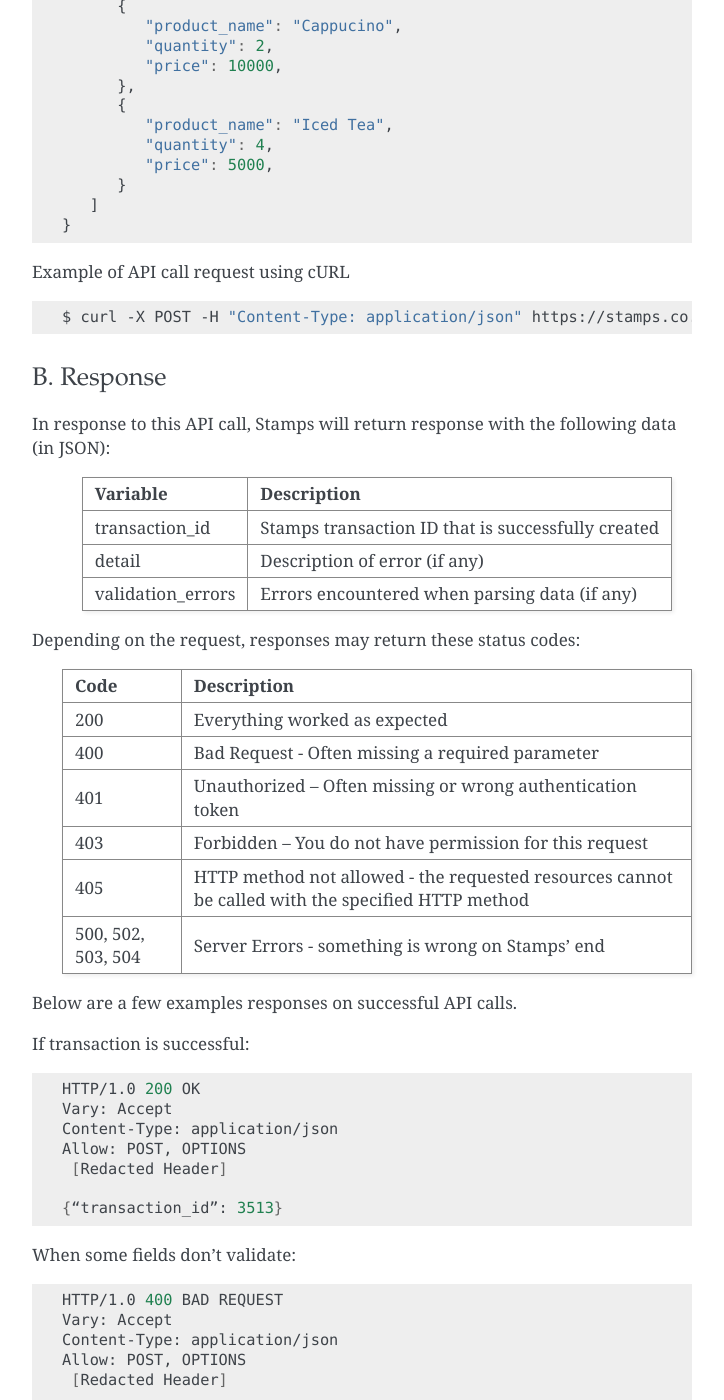
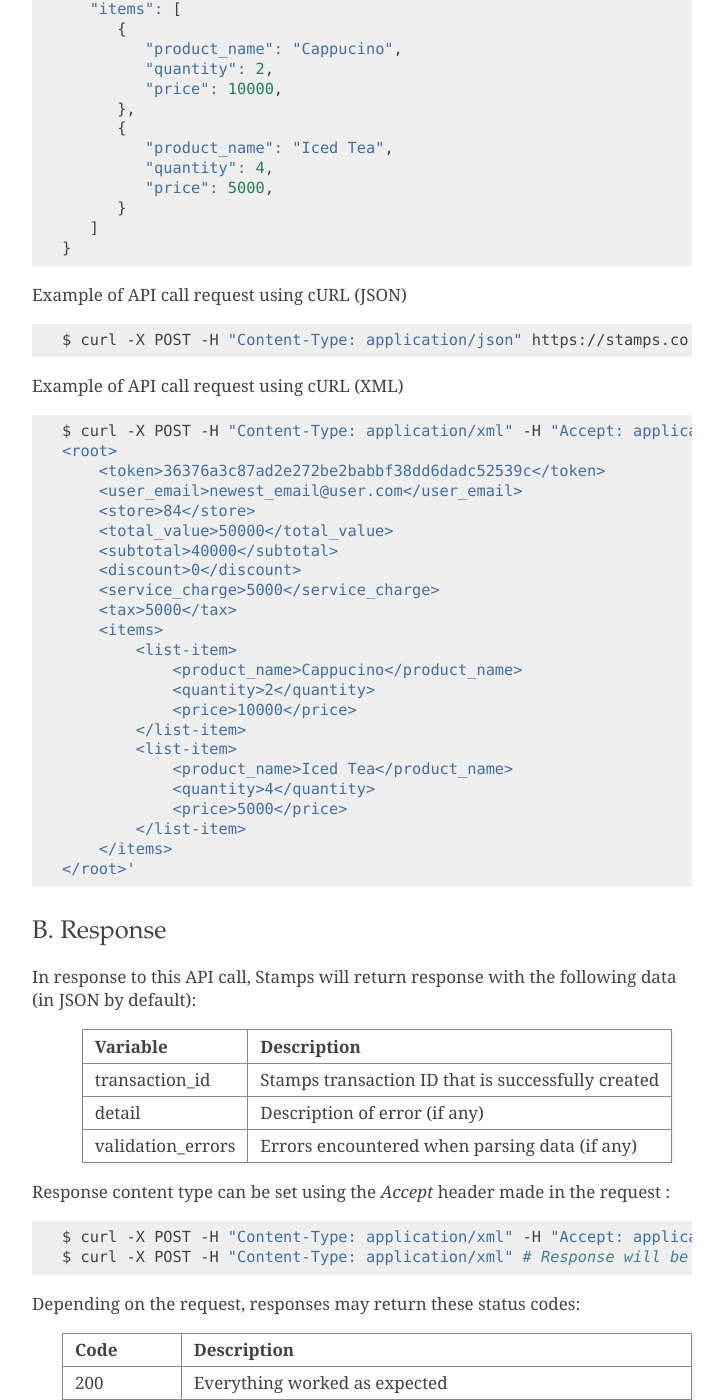
Before and after one commit to ui/stamps-api-docs, a Sphinx documentation site: the page built from source/transaction_api.rst, in a window 1280 px wide and 1400 px high, scrolled down 1217 px. Shown: the whole window, without its empty margins (388-1112 px from the left). Built offline with Sphinx 7.4.7, drawn with Linux system fonts in a browser that asks for light colours; some of the changed text lies outside the part shown.

Commit message:
Added xml documents to transaction api

```diff
--- a/source/transaction_api.rst
+++ b/source/transaction_api.rst
@@ -7,7 +7,8 @@ Transaction API
 | URL endpoint: https://stamps.co.id/api/transactions/add
 | Allowed Method: POST
 | Require Authentication: Yes
-| Expected content type: application/json
+| Expected Content Type: application/json, application/xml
+| Response Content Type: application/json(default), application/xml
 
 
 A. Request
@@ -70,19 +71,44 @@ Here's an example of how the API call might look like in JSON format:
         }
 
 
-Example of API call request using cURL
+Example of API call request using cURL (JSON)
 
 .. code-block :: bash
 
     $ curl -X POST -H "Content-Type: application/json" https://stamps.co.id/api/transactions/add -i -d '{ "token": "aaabbbcccdddeeeffff", "user_email": "Customer@stamps.co.id", "store": 2, "invoice_number": "abc123", "total_value": 50000, "subtotal": 40000, "discount": 0, "service_charge": 5000, "tax": 50000, "items": [{"product_name": "Cappucino", "quantity": 2, "price": 10000}, {"product_name": "Iced Tea", "quantity": 4, "price": 5000}]}'
 
+Example of API call request using cURL (XML)
 
+.. code-block :: bash
 
+    $ curl -X POST -H "Content-Type: application/xml" -H "Accept: application/xml" https://stamps.co.id/api/transactions/add -i -d '<?xml version="1.0" encoding="UTF-8" ?>
+    <root>
+        <token>36376a3c87ad2e272be2babbf38dd6dadc52539c</token>
+        <user_email>newest_email@user.com</user_email>
+        <store>84</store>
+        <total_value>50000</total_value>
+        <subtotal>40000</subtotal>
+        <discount>0</discount>
+        <service_charge>5000</service_charge>
+        <tax>5000</tax>
+        <items>
+            <list-item>
+                <product_name>Cappucino</product_name>
+                <quantity>2</quantity>
+                <price>10000</price>
+            </list-item>
+            <list-item>
+                <product_name>Iced Tea</product_name>
+                <quantity>4</quantity>
+                <price>5000</price>
+            </list-item>
+        </items>
+    </root>'
 
 B. Response
 -----------------------------
 
-In response to this API call, Stamps will return response with the following data (in JSON):
+In response to this API call, Stamps will return response with the following data (in JSON by default):
 
     =================== ==================
     Variable            Description
@@ -91,6 +117,13 @@ In response to this API call, Stamps will return response with the following dat
     detail              Description of error (if any)
     validation_errors   Errors encountered when parsing data (if any)
     =================== ==================
+
+Response content type can be set using the `Accept` header made in the request :
+
+.. code-block :: bash
+
+  $ curl -X POST -H "Content-Type: application/xml" -H "Accept: application/xml" # Response will be in XML
+  $ curl -X POST -H "Content-Type: application/xml" # Response will be in JSON(default)
 
 Depending on the request, responses may return these status codes:
 
@@ -113,7 +146,7 @@ Depending on the request, responses may return these status codes:
 Below are a few examples responses on successful API calls.
 
 
-If transaction is successful:
+If transaction is successful(JSON):
 
 .. code-block :: bash
 
@@ -125,9 +158,23 @@ If transaction is successful:
 
       {“transaction_id”: 3513}
 
+If transaction is successful(XML):
+
+.. code-block :: bash
+
+      HTTP/1.0 200 OK
+      Vary: Accept
+      Content-Type: application/xml
+      Allow: POST, OPTIONS
+       [Redacted Header]
+
+      <?xml version="1.0" encoding="utf-8"?>
+      <root>
+        <transaction_id>39174</transaction_id>
+      </root>
 
 
-When some fields don't validate:
+When some fields don't validate (JSON):
 
 .. code-block :: bash
 
@@ -139,6 +186,32 @@ When some fields don't validate:
 
 
       {"detail": "Your transaction cannot be completed due to the following error(s)", "errors": [{"price": "This field is required."}, {"invoice_number": "Store does not exist"}]}
+
+
+When some fields don't validate(XML):
+
+.. code-block :: bash
+
+      HTTP/1.0 400 BAD REQUEST
+      Vary: Accept
+      Content-Type: application/json
+      Allow: POST, OPTIONS
+       [Redacted Header]
+
+      <?xml version="1.0" encoding="utf-8"?>
+      <root>
+        <validation_errors>
+          <list-item>
+            <price>This field is required.</price>
+          </list-item>
+          <list-item>
+            <store>Select a valid choice. That choice is not one of the available choices.</store>
+          </list-item>
+        </validation_errors>
+        <detail>
+          Your transaction cannot be completed due to the following error(s)
+        </detail>
+      </root>
 
 
 If HTTP is used instead of HTTPS:
```
